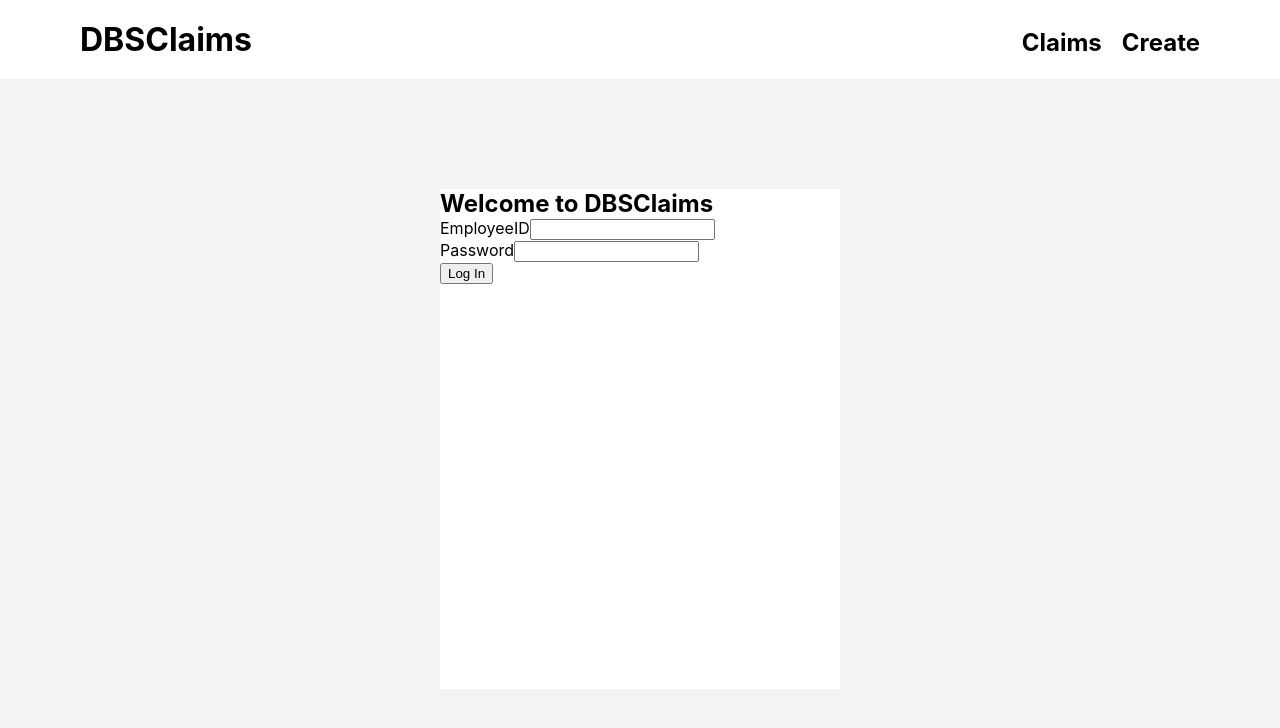
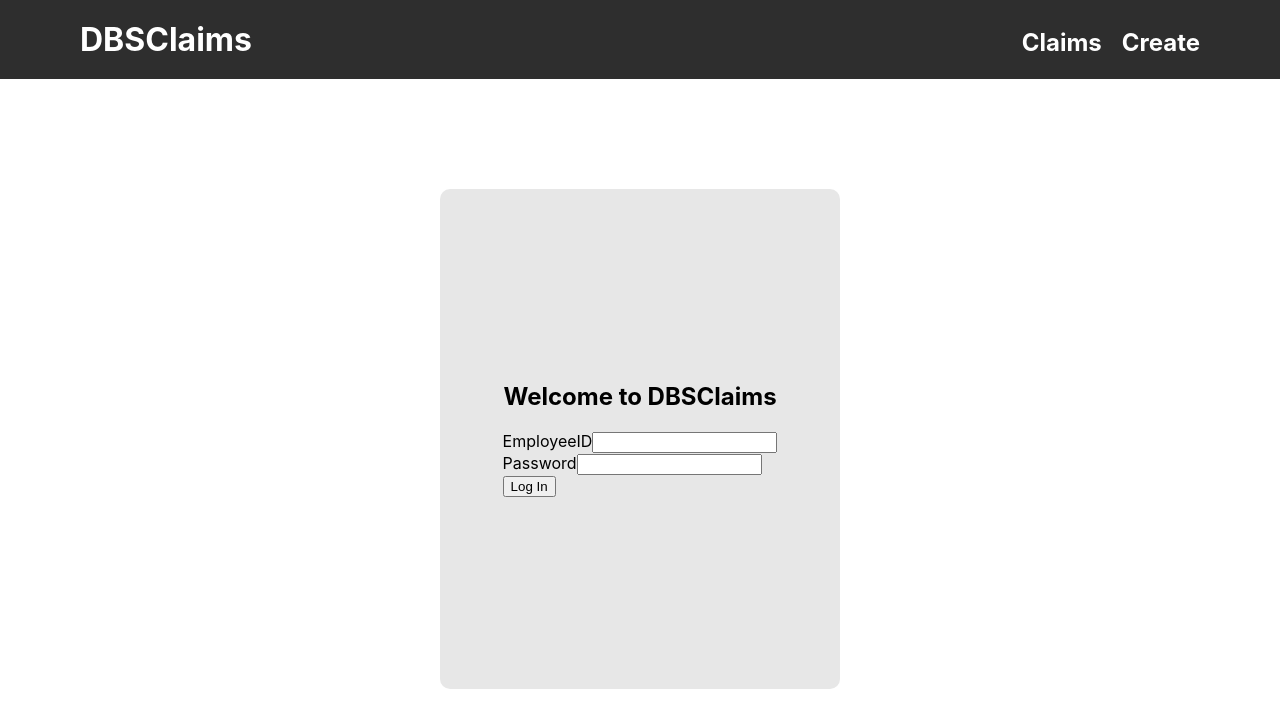
Before and after one commit to geraldhyw/tt2, a React (Create React App) app in the folder frontend/: page /login in a window 1280 px wide. Shown: the top 728 px of the page. Built offline with nearby package versions, Linux system fonts and the light colour scheme; the HTML template or start-up script is replaced by a standard one.

Commit message:
changed ui colors for navbar

```diff
--- a/frontend/src/css/LoginPage.css
+++ b/frontend/src/css/LoginPage.css
@@ -10,5 +10,14 @@
 .login-element {
   height: 500px;
   width: 400px;
-  background-color: var(--white);
+  background-color: var(--lightgrey);
+  border-radius: 10px;
+  display: flex;
+  flex-direction: column;
+  align-items: center;
+  justify-content: center;
 }
+
+.login-header {
+  margin-bottom: 20px;
+}
--- a/frontend/src/css/Navbar.css
+++ b/frontend/src/css/Navbar.css
@@ -4,7 +4,7 @@
   align-items: baseline;
   justify-content: space-between;
   padding: 20px var(--horizontal-margin);
-  background-color: var(--white);
+  background-color: var(--grey);
 }
 
 .navbar-right-container {
@@ -13,7 +13,7 @@
 }
 
 .navbar-link {
-  color: var(--black);
+  color: var(--white);
 }
 
 .navbar-link:hover {
--- a/frontend/src/index.css
+++ b/frontend/src/index.css
@@ -5,7 +5,7 @@ body {
     sans-serif;
   -webkit-font-smoothing: antialiased;
   -moz-osx-font-smoothing: grayscale;
-  background-color: var(--lightgrey);
+  background-color: var(--white);
 }
 
 code {
@@ -27,8 +27,9 @@ h1, h2, h3, h4 {
 :root {
   --horizontal-margin: 80px;
   --red: #EC483F;
+  /* --lightred: #ff4e45; */
   --black: black;
   --white: white;
-  --lightgrey: #F3F3F3;
+  --lightgrey: #e7e7e7;
   --grey: #2E2E2E;
 }
```
